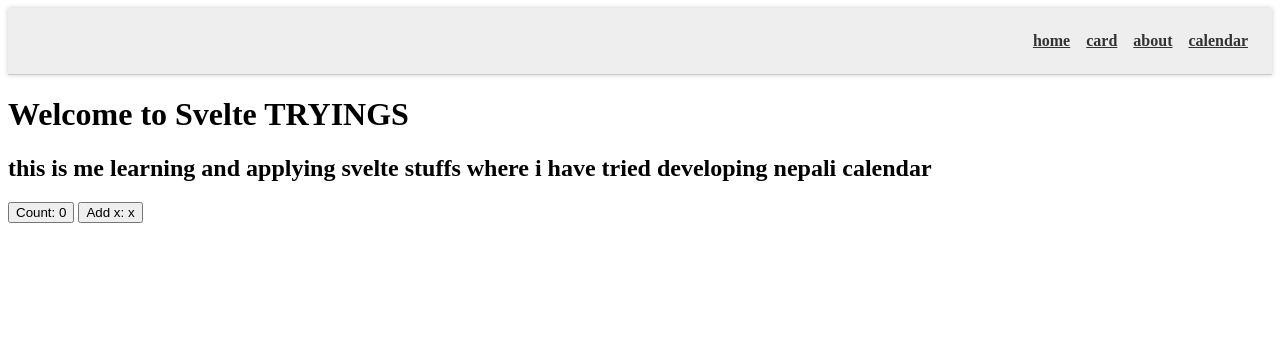
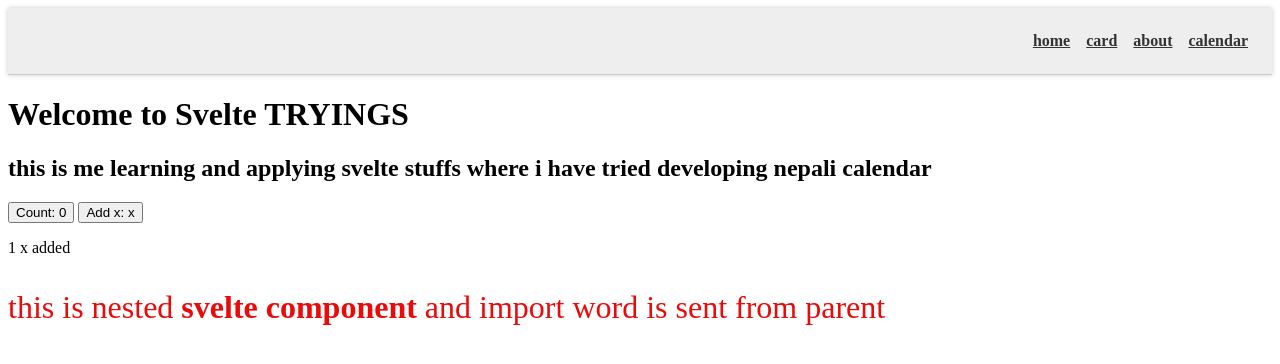
Before and after one commit to lazymesh/svelte-app-learn, a SvelteKit app: page / in a window 1280 px wide. Both pictures are taken after a click on the button "Add x:". Shown: the top 364 px of the page. Built offline with nearby package versions, Linux system fonts and the light colour scheme.

Commit message:
learning svelte

```diff
--- a/src/routes/+page.svelte
+++ b/src/routes/+page.svelte
@@ -1,8 +1,15 @@
 <script>
+  import Nested from './Nested.svelte';
+  let property = " and import word is sent from parent";
   let count = $state(0);
   let str = $state("");
+  let totalStr = $derived(str.length);
 </script>
 <h1>Welcome to Svelte TRYINGS</h1>
 <h2>this is me learning and applying svelte stuffs where i have tried developing nepali calendar</h2>
 <button onclick={() => count++}>Count: {count}</button>
 <button onclick={() => str = str+"x"}>Add x: {str}</button>
+{#if totalStr > 0}
+<p>{totalStr} x added</p>
+{/if}
+<Nested property={property}></Nested>
--- /dev/null
+++ b/src/routes/Nested.svelte
@@ -0,0 +1,14 @@
+<script>
+    let { property } = $props();
+    let info = "this is nested <strong>svelte component</strong>";
+</script>
+
+<p>{@html info} {property}</p>
+
+<style>
+p {
+    color:rgb(235, 10, 10);
+    font-weight: 2rem;
+    font-size: 2rem;
+}
+</style>
```
